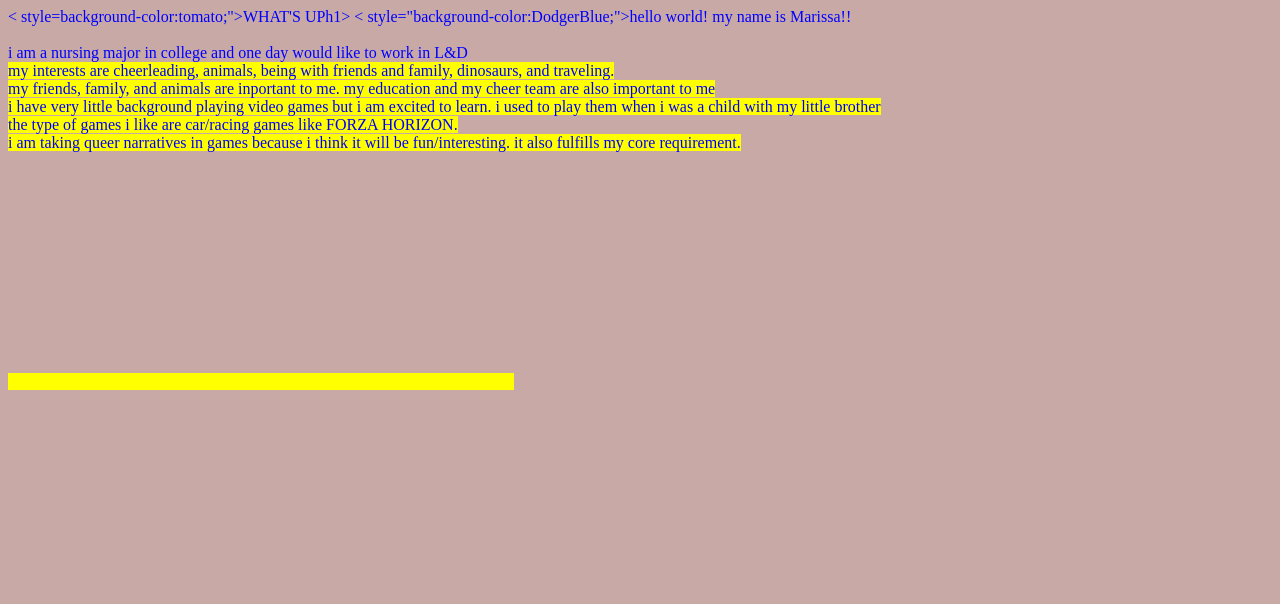
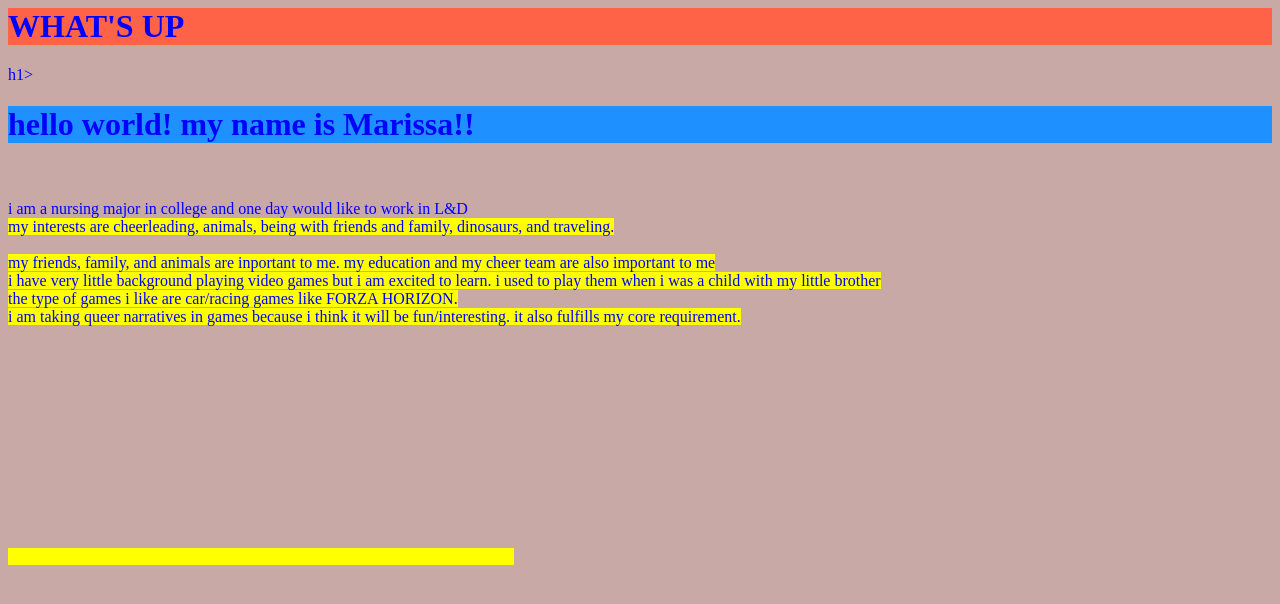
Before and after one commit to MarissaLBooth/queernarratives, a plain HTML site: page index.html in a window 1280 px wide. Drawn offline with Linux system fonts and the light colour scheme.

Commit message:
Update index.html

```diff
--- a/index.html
+++ b/index.html
@@ -10,13 +10,13 @@
 </head>
 
   <body>
-    < style=background-color:tomato;">WHAT'S UP</h1>h1>
+    <h1 style=background-color:tomato;">WHAT'S UP</h1>h1>
 
-   < style="background-color:DodgerBlue;">hello world! my name is Marissa!!</h1><br>
+   <h1 style="background-color:DodgerBlue;">hello world! my name is Marissa!!</h1><br>
     <br>
     i am a nursing major in college and one day would like to work in L&D <br>
-    <span style="background-color:yellow">my interests are cheerleading, animals, being with friends and family, dinosaurs, and traveling.<span><br>
-    my friends, family, and animals are inportant to me. my education and my cheer team are also important to me <br>
+    <span style="background-color:yellow">my interests are cheerleading, animals, being with friends and family, dinosaurs, and traveling.<span><br><br>
+   my friends, family, and animals are inportant to me. my education and my cheer team are also important to me <br>
     i have very little background playing video games but i am excited to learn. i used to play them when i was a child with my little brother <br>
     the type of games i like are car/racing games like FORZA HORIZON. <br>
     i am taking queer narratives in games because i think it will be fun/interesting. it also fulfills my core requirement. <br>
```
